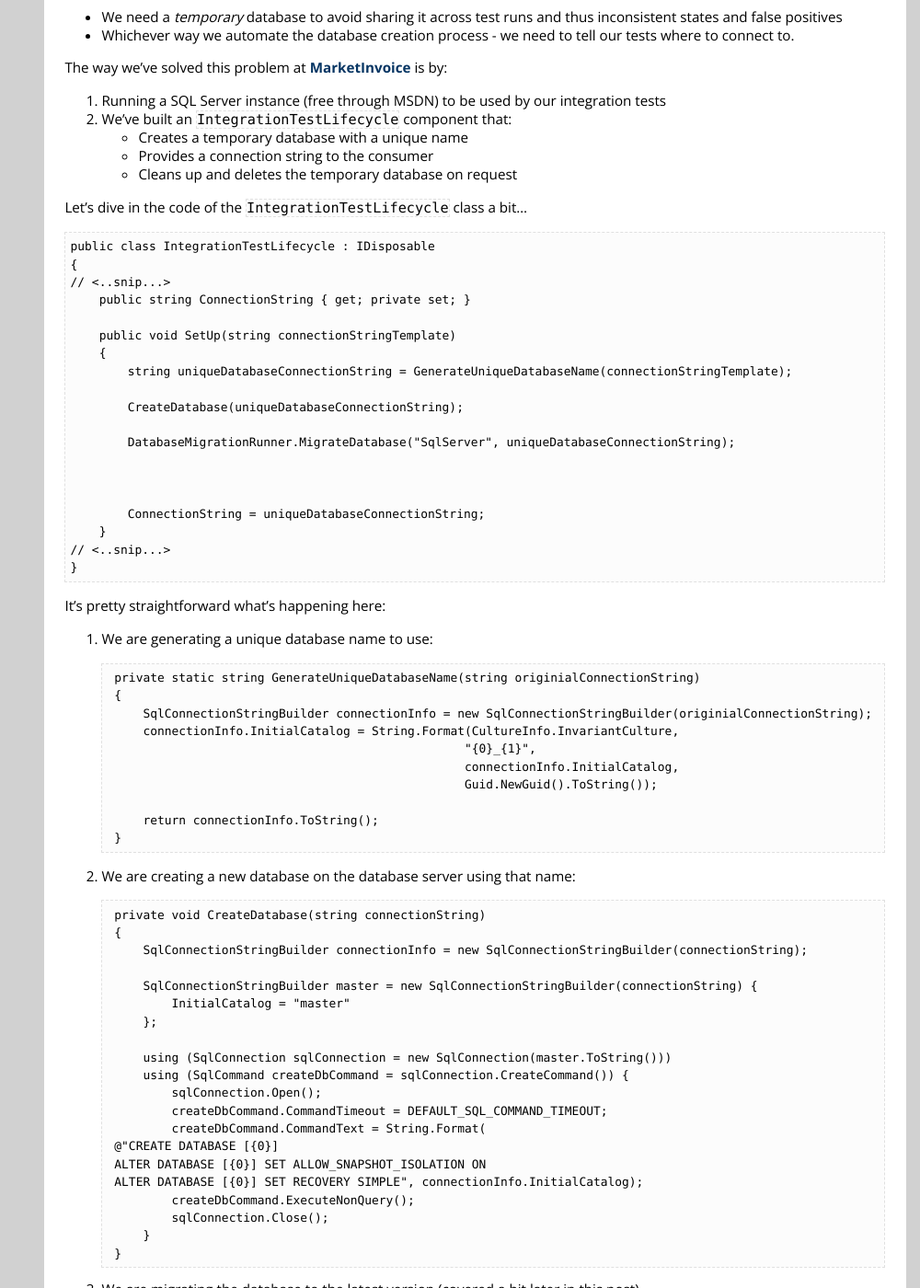
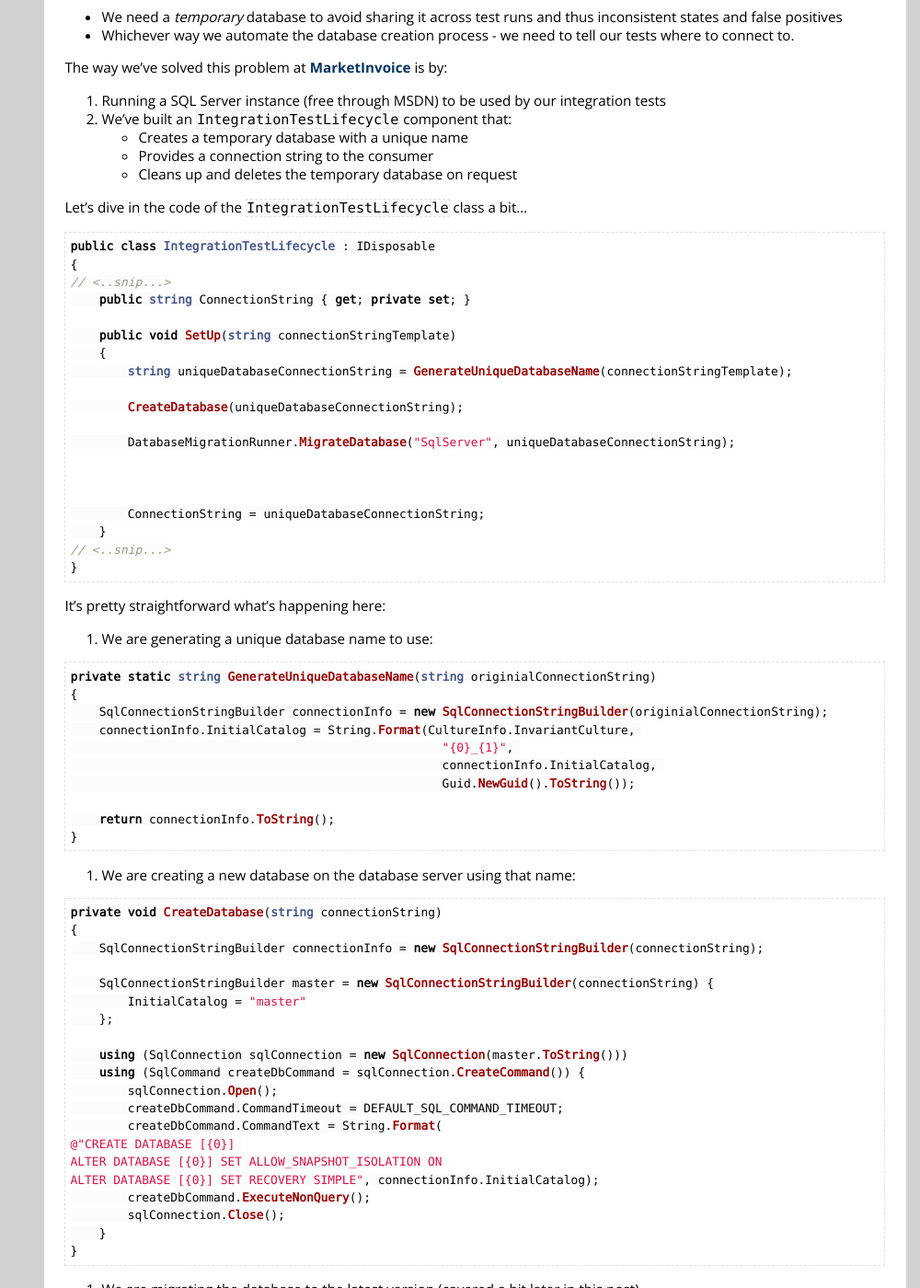
Before and after one commit to ivanz/ivanz.github.io, a Jekyll site: the page built from _posts/2015-09-13-fluentmigrator-part-2.md, in a window 1280 px wide and 1400 px high, scrolled down 1359 px. Shown: the whole window at 92% size, without its empty margins (280-1280 px from the left). Built offline with Jekyll 4.4.1, drawn with Linux system fonts in a browser that asks for light colours; Markdown is read by kramdown in place of the engine named in the settings; comment, search, counter and statistics services are not loaded; some of the changed text lies outside the part shown.

Commit message:
Upgrade to Jekyll 3.

````diff
--- a/_config.yml
+++ b/_config.yml
@@ -1,15 +1,15 @@
 # General
 name: Ivan Zlatev
-url: http://ivanz.com
+url: http://127.0.0.1:4000/
 
-highlighter: pygments
-safe: true
-lsi: false
-pygments: true
-markdown: redcarpet
-redcarpet:
-  extensions: ["no_intra_emphasis", "fenced_code_blocks", "autolink", "tables", "with_toc_data"]
+highlighter: rouge
+markdown: kramdown
 
+kramdown:
+  input: GFM
+  syntax_highlighter: rouge
+
+gems: ['jekyll-paginate']
 
 paginate: 5
 permalink: /:year/:month/:day/:title/
--- a/_posts/2015-09-13-fluentmigrator-part-2.md
+++ b/_posts/2015-09-13-fluentmigrator-part-2.md
@@ -28,7 +28,7 @@ We want to be able to do the following:
 
 The end goal is to be able to write tests like this using a nicely reusable base test fixture that will do all the magic for us.
 
-```C#
+```csharp
 public class SavingCarsNUnitTest : DatabaseTestFixtureBase
 {
 
@@ -86,7 +86,7 @@ The way we've solved this problem at [MarketInvoice](https://marketinvoice.com)
 Let's dive in the code of the `IntegrationTestLifecycle` class a bit...
 
 
-```C#
+```csharp
 public class IntegrationTestLifecycle : IDisposable
 {
 // <..snip...>
@@ -112,43 +112,43 @@ It's pretty straightforward what's happening here:
 
 1. We are generating a unique database name to use:
 
-	```C#
-	private static string GenerateUniqueDatabaseName(string originialConnectionString)
-	{
-	    SqlConnectionStringBuilder connectionInfo = new SqlConnectionStringBuilder(originialConnectionString);
-	    connectionInfo.InitialCatalog = String.Format(CultureInfo.InvariantCulture,
-                                                     "{0}_{1}",
-                                                     connectionInfo.InitialCatalog,
-                                                     Guid.NewGuid().ToString());
+```csharp
+private static string GenerateUniqueDatabaseName(string originialConnectionString)
+{
+    SqlConnectionStringBuilder connectionInfo = new SqlConnectionStringBuilder(originialConnectionString);
+    connectionInfo.InitialCatalog = String.Format(CultureInfo.InvariantCulture,
+                                                    "{0}_{1}",
+                                                    connectionInfo.InitialCatalog,
+                                                    Guid.NewGuid().ToString());
 
-	    return connectionInfo.ToString();
-	}
-	```
+    return connectionInfo.ToString();
+}
+```
 
 2. We are creating a new database on the database server using that name:
 
-	```C#
-	private void CreateDatabase(string connectionString)
-	{
-	    SqlConnectionStringBuilder connectionInfo = new SqlConnectionStringBuilder(connectionString);
+```csharp
+private void CreateDatabase(string connectionString)
+{
+    SqlConnectionStringBuilder connectionInfo = new SqlConnectionStringBuilder(connectionString);
 
-	    SqlConnectionStringBuilder master = new SqlConnectionStringBuilder(connectionString) {
-	        InitialCatalog = "master"
-	    };
+    SqlConnectionStringBuilder master = new SqlConnectionStringBuilder(connectionString) {
+        InitialCatalog = "master"
+    };
 
-	    using (SqlConnection sqlConnection = new SqlConnection(master.ToString()))
-	    using (SqlCommand createDbCommand = sqlConnection.CreateCommand()) {
-	        sqlConnection.Open();
-	        createDbCommand.CommandTimeout = DEFAULT_SQL_COMMAND_TIMEOUT;
-	        createDbCommand.CommandText = String.Format(
-	@"CREATE DATABASE [{0}]
-	ALTER DATABASE [{0}] SET ALLOW_SNAPSHOT_ISOLATION ON
-	ALTER DATABASE [{0}] SET RECOVERY SIMPLE", connectionInfo.InitialCatalog);
-	        createDbCommand.ExecuteNonQuery();
-	        sqlConnection.Close();
-	    }
-	}
-	```
+    using (SqlConnection sqlConnection = new SqlConnection(master.ToString()))
+    using (SqlCommand createDbCommand = sqlConnection.CreateCommand()) {
+        sqlConnection.Open();
+        createDbCommand.CommandTimeout = DEFAULT_SQL_COMMAND_TIMEOUT;
+        createDbCommand.CommandText = String.Format(
+@"CREATE DATABASE [{0}]
+ALTER DATABASE [{0}] SET ALLOW_SNAPSHOT_ISOLATION ON
+ALTER DATABASE [{0}] SET RECOVERY SIMPLE", connectionInfo.InitialCatalog);
+        createDbCommand.ExecuteNonQuery();
+        sqlConnection.Close();
+    }
+}
+```
 
 3. We are migrating the database to the latest version (covered a bit later in this post)
 4. We are exposing the brand new connection string to the consumer of the component.
@@ -168,20 +168,20 @@ To do that we are going to:
 
 2. Remove any `GO`, `USE` statements and tell it not to generate the "CREATE DATABASE" statement. It will end up looking like this:
 
-	```SQL
-	SET ANSI_NULLS ON
+```sql
+SET ANSI_NULLS ON
 
-	SET QUOTED_IDENTIFIER ON
+SET QUOTED_IDENTIFIER ON
 
-	CREATE TABLE [dbo].[Cars](
-		[Id] [int] IDENTITY(1,1) NOT NULL,
-		[Model] [nvarchar](max) NOT NULL,
-	PRIMARY KEY CLUSTERED
-	(
-		[Id] ASC
-	)WITH (PAD_INDEX = OFF, STATISTICS_NORECOMPUTE = OFF, IGNORE_DUP_KEY = OFF, ALLOW_ROW_LOCKS = ON, ALLOW_PAGE_LOCKS = ON) ON [PRIMARY]
-	) ON [PRIMARY] TEXTIMAGE_ON [PRIMARY]
-	```
+CREATE TABLE [dbo].[Cars](
+    [Id] [int] IDENTITY(1,1) NOT NULL,
+    [Model] [nvarchar](max) NOT NULL,
+PRIMARY KEY CLUSTERED
+(
+    [Id] ASC
+)WITH (PAD_INDEX = OFF, STATISTICS_NORECOMPUTE = OFF, IGNORE_DUP_KEY = OFF, ALLOW_ROW_LOCKS = ON, ALLOW_PAGE_LOCKS = ON) ON [PRIMARY]
+) ON [PRIMARY] TEXTIMAGE_ON [PRIMARY]
+```
 
 3. Add the `.sql` file as `0_CreateSchema.sql` in our `DatabaseMigrations` project and set it to be an **Embedded Resource** (note how the file name will match our migration name):
 
@@ -189,40 +189,40 @@ To do that we are going to:
 
 4. Write our migration:
 
-	```C#
-	[Migration(0)]
-	public class _0_CreateSchema : ForwardOnlyMigration
-	{
-	    public override void Up()
-	    {
-	        Execute.EmbeddedScript("0_CreateSchema.sql");
-	    }
-	}
-	```
+```csharp
+[Migration(0)]
+public class _0_CreateSchema : ForwardOnlyMigration
+{
+    public override void Up()
+    {
+        Execute.EmbeddedScript("0_CreateSchema.sql");
+    }
+}
+```
 
 5. Finally let's expose a simple Migration runner from our `DatabaseMigrations` project using the `FluentMigrator.Runners` NuGet package:
 
-	```C#
-	public class DatabaseMigrationRunner
-	{
-	    public static bool MigrateDatabase(string databaseType, string connectionString, Assembly migrationsAssembly)
-	    {
-	        try {
-	            RunnerContext runnerContext = new RunnerContext(new TextWriterAnnouncer(Console.Out)) {
-	                Database = databaseType,
-	                Connection = connectionString,
-	                Targets = new[] { migrationsAssembly.Location },
-	            };
+```csharp
+public class DatabaseMigrationRunner
+{
+    public static bool MigrateDatabase(string databaseType, string connectionString, Assembly migrationsAssembly)
+    {
+        try {
+            RunnerContext runnerContext = new RunnerContext(new TextWriterAnnouncer(Console.Out)) {
+                Database = databaseType,
+                Connection = connectionString,
+                Targets = new[] { migrationsAssembly.Location },
+            };
 
-	            new TaskExecutor(runnerContext).Execute();
-	        } catch {
-	            return false;
-	        }
+            new TaskExecutor(runnerContext).Execute();
+        } catch {
+            return false;
+        }
 
-	        return true;
-	    }
-	}
-	```
+        return true;
+    }
+}
+```
 
 That's it:
 
````
Also changed, not shown: _posts/2015-09-12-fluentmigrator-part-1.md (+3 -3 lines), _posts/2015-12-12-CorrelatorSharp.md (+5 -5 lines).
